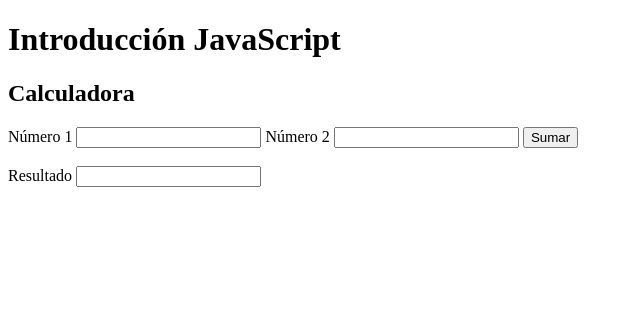
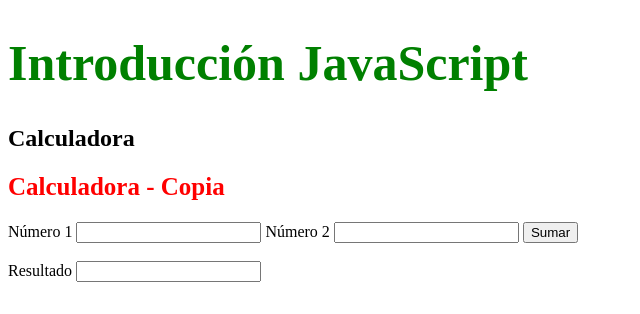
Before and after one commit to LiquidArtDevelopers/proyecto__JAVASCRIPT, a plain HTML site: page index.html in a window 1280 px wide. Shown: the whole page, without its empty margins (0-640 px from the left). Drawn offline with Linux system fonts and the light colour scheme.

Commit message:
Agregar funcionalidad de calculadora y estilos iniciales en JavaScript

```diff
--- a/index.html
+++ b/index.html
@@ -5,23 +5,25 @@
     <meta name="viewport" content="width=device-width, initial-scale=1.0">
     <title>JavaScript</title>
     <link rel="stylesheet" href="style.css">
+    <script defer src="main.js" type="module"></script>
 </head>
 <body>
     <main>
             <h1>Introducción JavaScript</h1>
             <section>
                 <h2>Calculadora</h2>
+                <h2 id="titulo2">Calculadora - Copia</h2>
                 <label for="">Número 1</label>
-                <input type="text" >
+                <input type="text" id="num1" >
                 <label for="">Número 2</label>
-                <input type="text" >
-                <button>Sumar</button>
+                <input type="text" id="num2" >
+                <button id="btnSumar">Sumar</button>
                 <br><br>
                 <label for="">Resultado</label>
                 <input type="text" readonly>
             </section>
     </main>
     <!-- <script src="tipos_datos.js"></script> -->
-     <script src="main.js" type="module"></script>
+
 </body>
 </html>
--- a/main.js
+++ b/main.js
@@ -0,0 +1,25 @@
+// Referencias del DOM
+const $h1 = document.querySelector("h1")
+
+$h1.style.color ="green"
+$h1.style.fontSize ="50px"
+
+console.log($h1)
+
+//const $h2 = document.querySelector("h2")
+const $h2 = document.querySelector("#titulo2")
+$h2.style.color ="red"
+$h2.style.fontSize ="25px"
+console.log($h2)
+
+const $btnSumar = document.querySelector("#btnSumar")
+const $num1 = document.querySelector("#num1")
+const $num2 = document.querySelector("#num2")
+
+// Eventos
+
+$btnSumar.addEventListener("click",()=>{
+    console.log("Clickkkk")
+    console.log("num1",$num1.value)
+    console.log("num2",$num2.value)
+})
```
